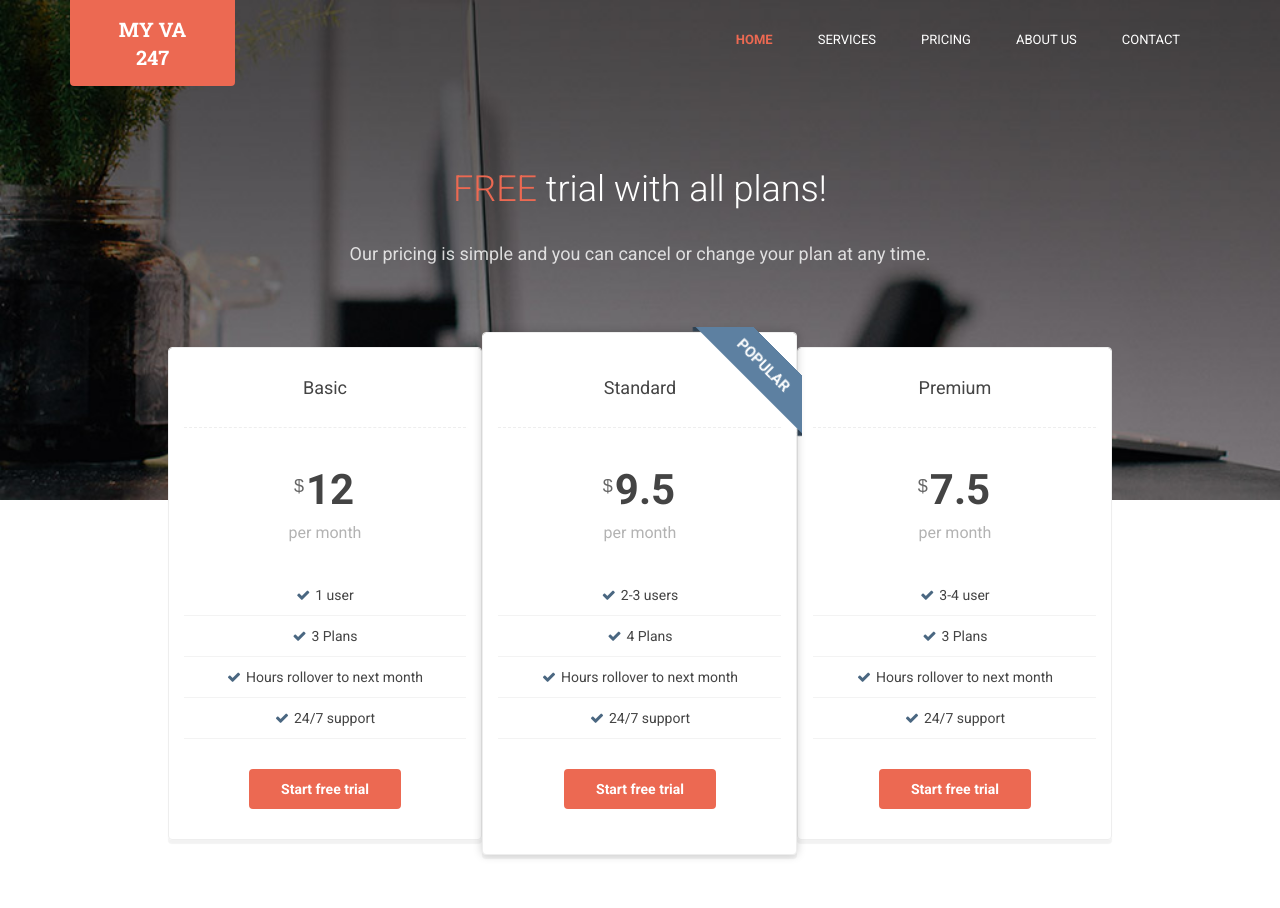
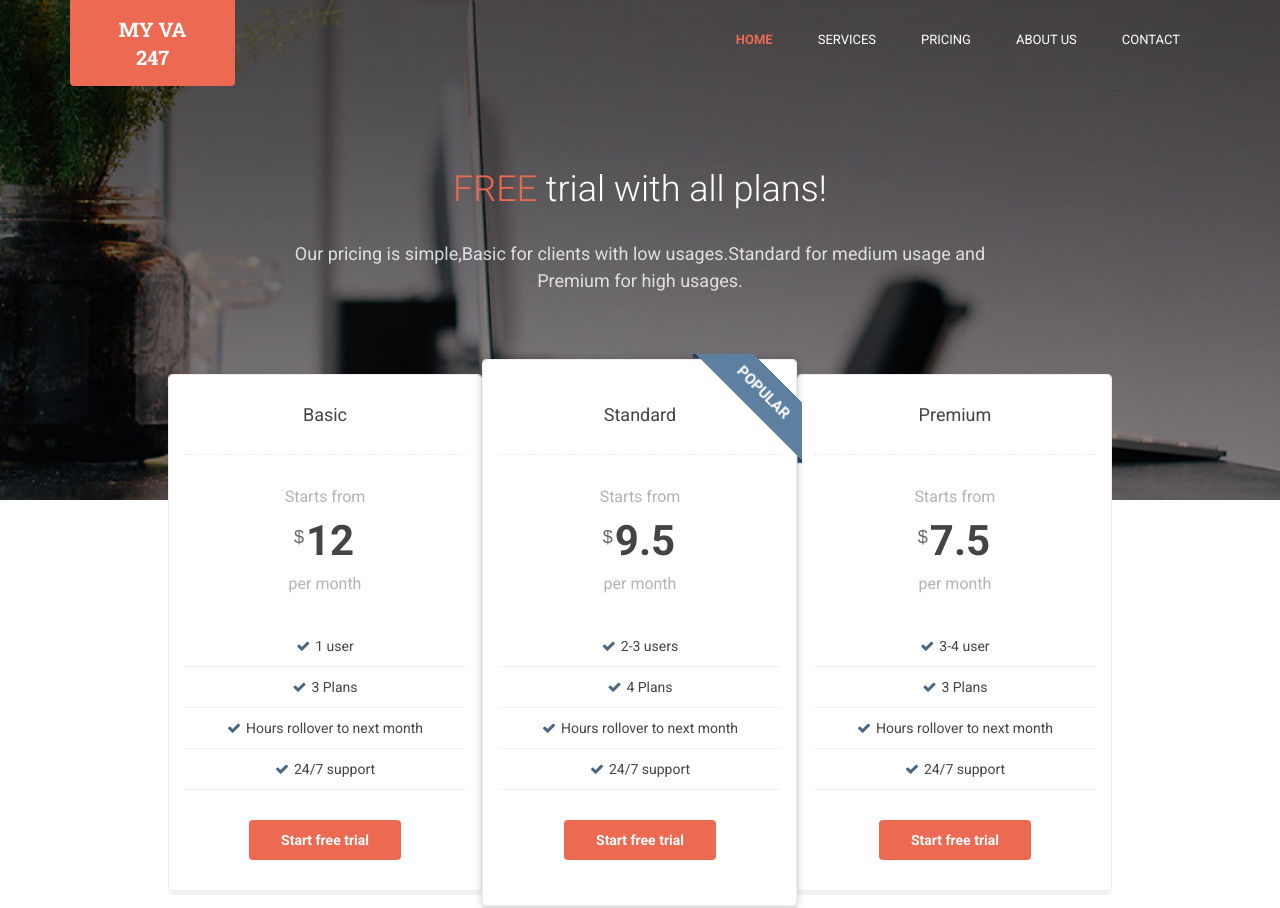
Before and after one commit to ravitejth/myva, a plain HTML site: page pricing.html in a window 1280 px wide. Shown: the top 908 px of the page. Drawn offline with Linux system fonts and the light colour scheme.

Commit message:
prices page corrected.

```diff
--- a/pricing.html
+++ b/pricing.html
@@ -65,14 +65,15 @@
     <section class="pricing section section-on-bg">
         <div class="container">
             <h2 class="title text-center"><span class="highlight">FREE</span> trial with all plans!</h2>
-            <p class="intro text-center">Our pricing is simple and you can cancel or change your plan at any time.</p>
+            <p class="intro text-center">Our pricing is simple,Basic for clients with low usages.Standard for medium usage and Premium for high usages.</p>
+            <p class="intro text-center"></p>
              <div class="price-cols row">
                 <div class="items-wrapper col-md-10 col-sm-12 col-xs-12 col-md-offset-1 col-sm-offset-0 col-xs-offset-0">
                     <div class="item price-1 col-md-4 col-sm-4 col-xs-12 text-center">
                         <div class="item-inner">
                             <div class="heading">
                             <h3 class="title">Basic</h3>
-                                <p class="price-figure"><span class="price-figure-inner"><span class="currency">$</span><span class="number">12</span><br /><span class="unit"> per month</span></span></p>
+                                <p class="price-figure"><span class="price-figure-inner"><span class="unit">Starts from</span></br></span><span class="currency">$</span><span class="number">12</span><br /><span class="unit"> per month</span></span></p>
                             </div>
                             <div class="content">
                                 <ul class="list-unstyled feature-list">
@@ -91,7 +92,7 @@
                         <div class="item-inner">
                             <div class="heading">
                             <h3 class="title">Standard</h3>
-                                <p class="price-figure"><span class="price-figure-inner"><span class="currency">$</span><span class="number">9.5</span><br /><span class="unit">per month</span></span></p>
+                                <p class="price-figure"><span class="price-figure-inner"><span class="unit">Starts from</span></br></span><span class="currency">$</span><span class="number">9.5</span><br /><span class="unit">per month</span></span></p>
                             </div>
                             <div class="content">
                                 <ul class="list-unstyled feature-list">
@@ -113,7 +114,7 @@
                         <div class="item-inner">
                             <div class="heading">
                                 <h3 class="title">Premium</h3>
-                                <p class="price-figure"><span class="price-figure-inner"><span class="currency">$</span><span class="number">7.5</span><br /><span class="unit">per month</span></span></p>
+                                <p class="price-figure"><span class="price-figure-inner"><span class="unit">Starts from</span></br></span><span class="currency">$</span><span class="number">7.5</span><br /><span class="unit">per month</span></span></p>
                             </div>
                             <div class="content">
                                 <ul class="list-unstyled feature-list">
```
Also changed, not shown: features.html (+1 -1 lines).
